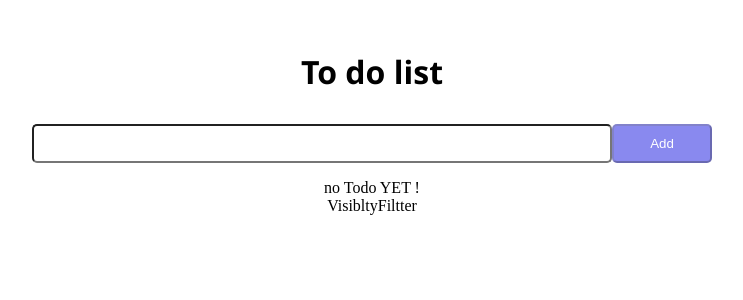
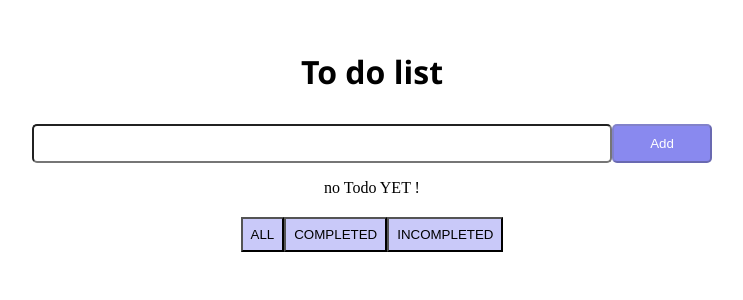
Before and after one commit to RadimYassin/To-Do-App-with-React-JS-Redux-and-styled-components, a React (Create React App) app: page / in a window 1280 px wide. Shown: the top 300 px of the page, without its empty margins (268-1011 px from the left). Built offline with nearby package versions, Linux system fonts and the light colour scheme.

Commit message:
create buttons and add style for this buttons

```diff
--- a/src/GlobalStyle.js
+++ b/src/GlobalStyle.js
@@ -58,5 +58,19 @@ width:100px;
 export const Box=styled.div`
 text-align:center;
 margin-top:6px;
+margin-top:${props=>props.mt && props.mt };
 
 `
+
+
+export const ButtonV=styled.button`
+padding:8px;
+background-color:rgb(201, 201, 249);
+&:hover{background-color:${props=>props.bg=="ALL" && "BLUE"};
+background-color:${props=>props.bg=="COMPLETED" && "rgb(208, 146, 12)" };
+background-color:${props=>props.bg=="INCOMPLETED"  && "rgb(5, 136, 206)"};
+color:white;
+
+
+}
+`
--- a/src/Visiblty.js
+++ b/src/Visiblty.js
@@ -1,5 +1,5 @@
-export default Visblty={
+export const Vis={
     ALL:'all',
     COMPLETED:'completed',
-    INCOMPLETED:'INCOMPLETED'
+    INCOMPLETED:'incompleted'
 }
--- a/src/components/VisibltyFiltter.js
+++ b/src/components/VisibltyFiltter.js
@@ -1,10 +1,21 @@
 import React from 'react'
+import { Box,ButtonV } from '../GlobalStyle'
+import{ Vis } from '../Visiblty'
 
 const VisibltyFiltter = () => {
   return (
-    <div>
-      VisibltyFiltter
-    </div>
+    <Box mt="20px">
+     {Object.keys(Vis).map((Vis,index)=>
+      {
+        return(
+
+          <ButtonV bg={Vis} key={index}>{Vis}</ButtonV>
+        )
+      }
+
+
+      )}
+    </Box>
   )
 }
 
```
